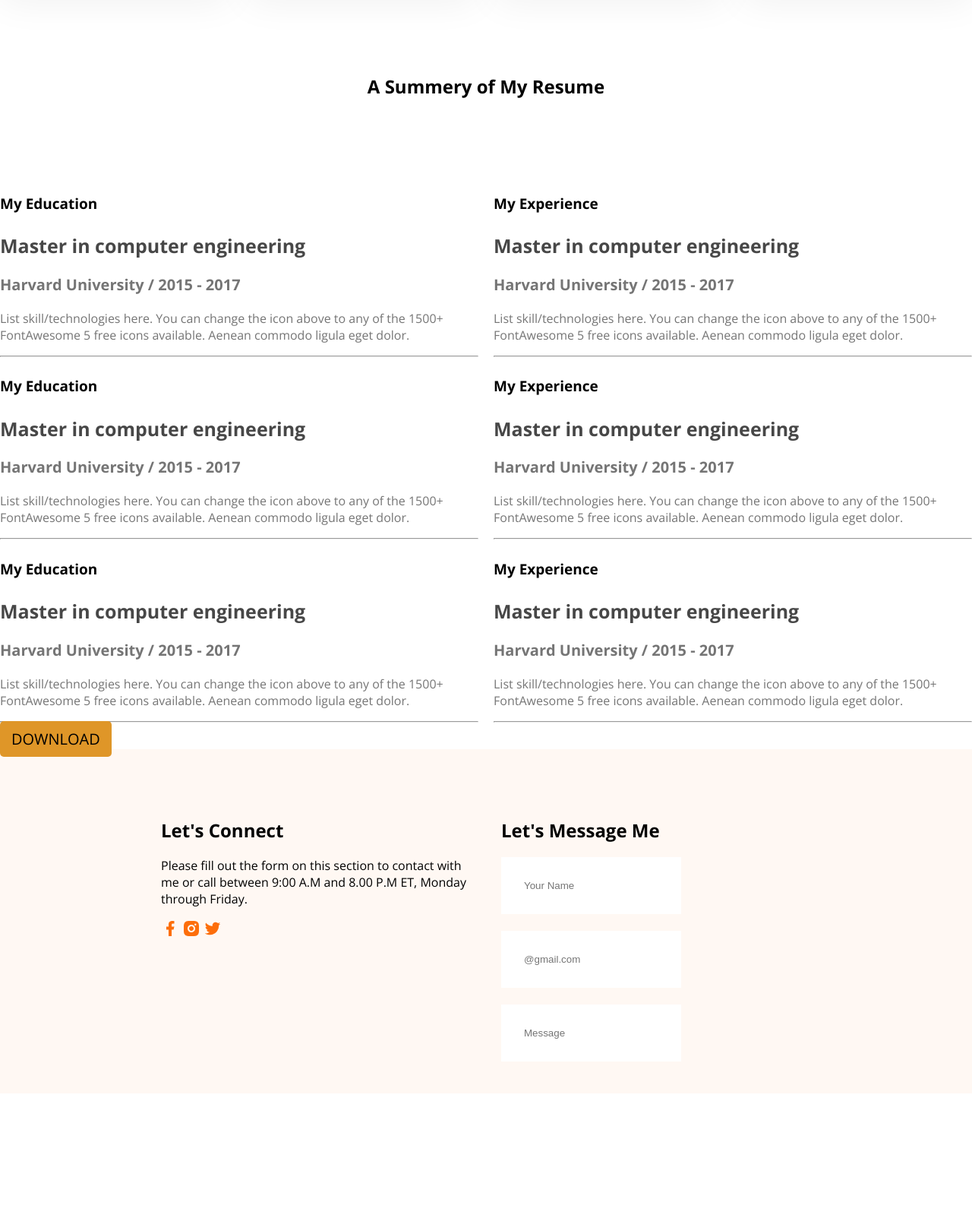
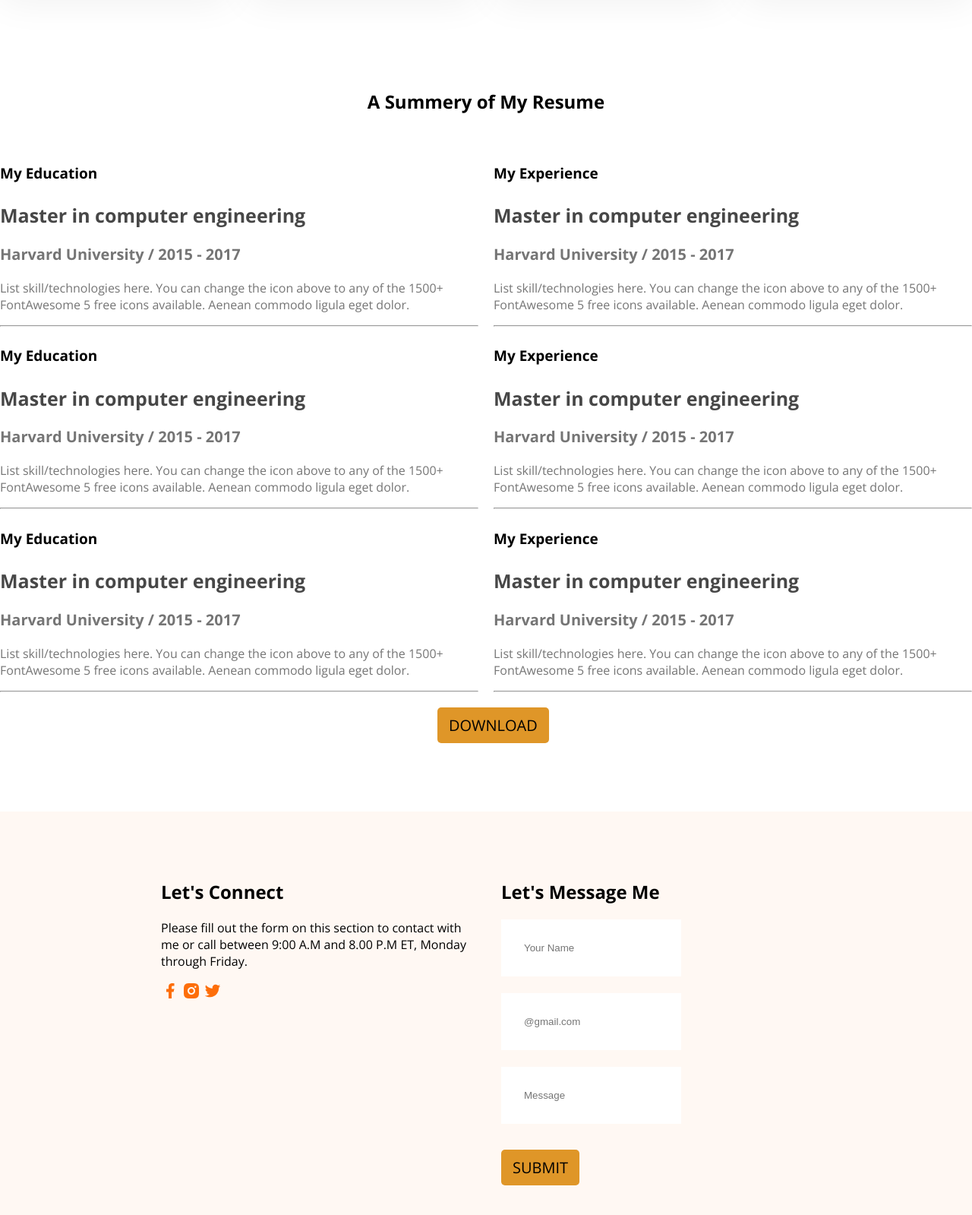
Before and after one commit to Kzihasan/developer-portfolio2.1, a plain HTML site: page index.html in a window 1280 px wide. Shown: the part 2124-3723 px from the top of the page at 76% size. Before the commit the page ends 3563 px from the top, so only its background shows below. Drawn offline with nearby package versions, Linux system fonts and the light colour scheme.

Commit message:
all done

```diff
--- a/index.html
+++ b/index.html
@@ -76,7 +76,6 @@
       <!-- Resume section start -->
        <section id="resume">
         <h1>A Summery of My Resume</h1>
-       </section>
        <div class="qualifications">
         <div class="exprerience">
             <h4>My Education</h4>
@@ -123,8 +122,9 @@
 
             <hr>
         </div>
-       </div>
-       <a href="" class="btn">Download</a>
+       </div><br>
+       <a href="" class="btn middle" >Download</a>
+       </section>
       <!-- Resume section End -->
 
       <!-- Footer section start -->
@@ -144,7 +144,8 @@
                 <form action="">
                     <input type="text" placeholder="Your Name"><br><br>
                     <input type="email" placeholder="@gmail.com"><br><br>
-                    <input type="text" placeholder="Message"><br><br>
+                    <input type="text" placeholder="Message"><br><br><br>
+                    <a href="" class="btn">Submit</a>
                 </form>
             </div>
         </div>
--- a/style.css
+++ b/style.css
@@ -169,15 +169,22 @@ li:hover {
     color: rgb(117, 117, 117);
 }
 
+#resume {
+    margin-bottom: 100px;
+}
+
 #resume h1 {
     text-align: center;
-    padding: 20px auto;
-    margin-bottom: 100px;
+    padding: 20px 0;
 }
 
 .qualifications {
     display: flex;
     gap: 20px;
+}
+
+..exprerience {
+    width: 50%;
 }
 
 .exprerience h2 {
@@ -199,9 +206,15 @@ li:hover {
     color: rgb(117, 117, 117);
 }
 
+.middle {
+    text-align: center;
+    margin: 0 45%;
+}
+
 #footer {
     background-color: #FFF8F3;
     padding-top: 50px;
+    padding-bottom: 80px;
 }
 
 .contact {
```
